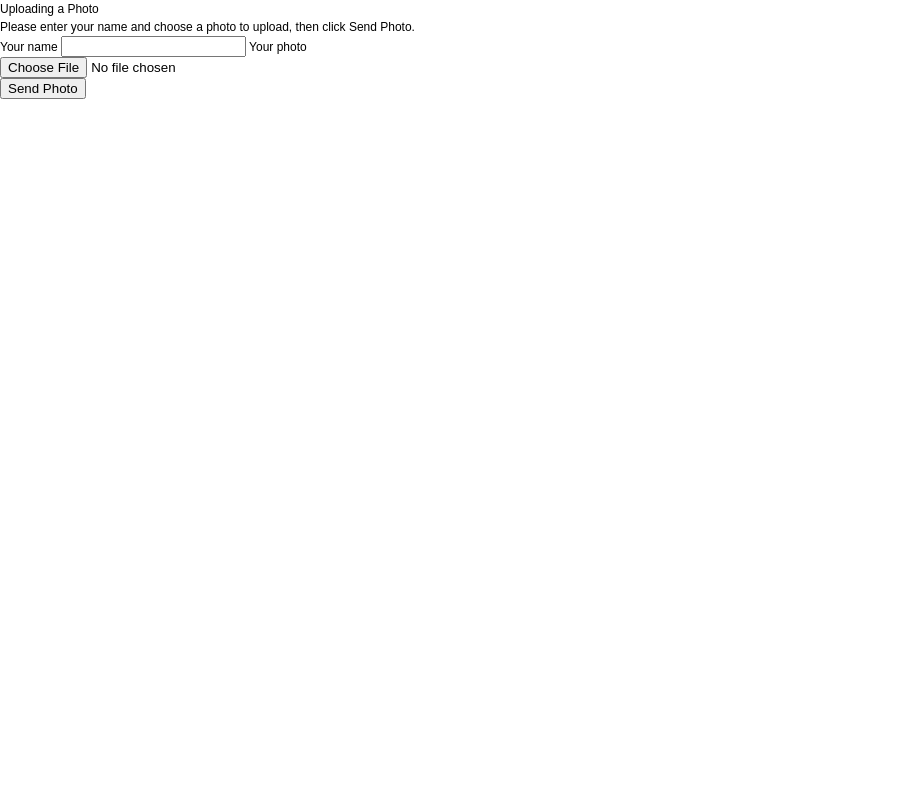
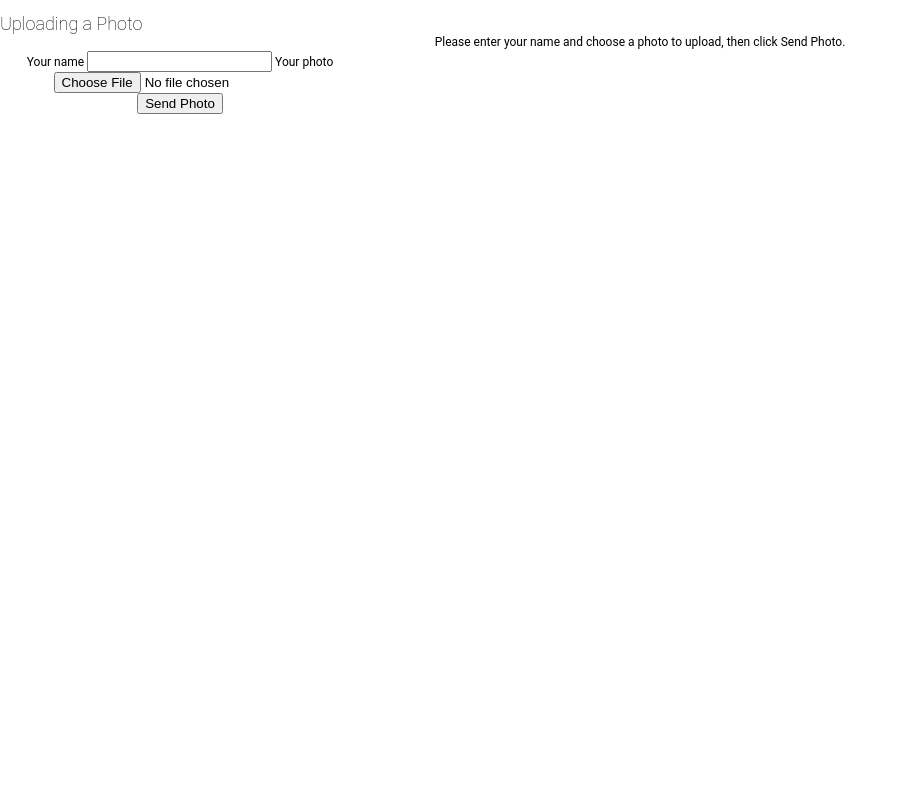
Before and after one commit to 2semesterZ2/Case2Group5, a PHP site: page /Project/uploadAddOverlay.php in a window 1280 px wide. Shown: the whole page, without its empty margins (0-908 px from the left). Run offline with PHP 8.4, Linux system fonts and the light colour scheme.

Commit message:
CSS changes
Applyed CSS changes

```diff
--- a/Project/style.css
+++ b/Project/style.css
@@ -15,9 +15,10 @@ time, mark, audio, video {
 	margin: 0;
 	padding: 0;
 	border: 0;
-	font-size: 100%;
+	font-size: 150%;
 	font: inherit;
 	vertical-align: baseline;
+    font-family: 'Roboto', sans-serif;
 }
 /* HTML5 display-role reset for older browsers */
 article, aside, details, figcaption, figure,
@@ -64,11 +65,31 @@ body {
 
 /*headline*/
 h1 {
-    font-weight: 200;
-    font-size: 150%;
+    font-weight: 350;
+    font-size: 200%;
     padding-top: 30px;
+    text-align: center;
+
 }
 
+h2 {
+    font-weight: 250;
+    font-size: 150%;
+    padding-top: 15px;
+}
+
+div {
+   text-align: center;
+}
+
+p {
+    text-align: center;
+}
+
+form {
+    display: inline-block;
+    text-align: center;
+}
 
 /* Header
 -----------------------------------------------------------------------------*/
@@ -107,6 +128,7 @@ h1 {
     right: 0;
     bottom: 0;
 	padding: 10px;
+
 }
 
 /*Gallery*/
--- a/Project/uploadAddOverlay.php
+++ b/Project/uploadAddOverlay.php
@@ -55,7 +55,7 @@ function processForm() {
 
 function displayForm() {
 ?>
-    <h3>Uploading a Photo</h3>
+    <h2>Uploading a Photo</h2>
 
     <p>Please enter your name and choose a photo to upload, then click Send Photo.</p>
 
@@ -84,7 +84,9 @@ function displayThanks(&$newFileName) {
     <p>Thanks for uploading your photo<?php if ( $_POST["visitorName"] ) echo ", " . $_POST["visitorName"] ?>!</p>
     <p>Here's your photo:</p>
 
+
     <p><img src="photos/<?php echo $newFileName ?>" alt="Photo" /></p>
+
 
 
     <a href="index.php">Back to first screen</a>
```
Also changed, not shown: Project/index.php (+15 -5 lines).
